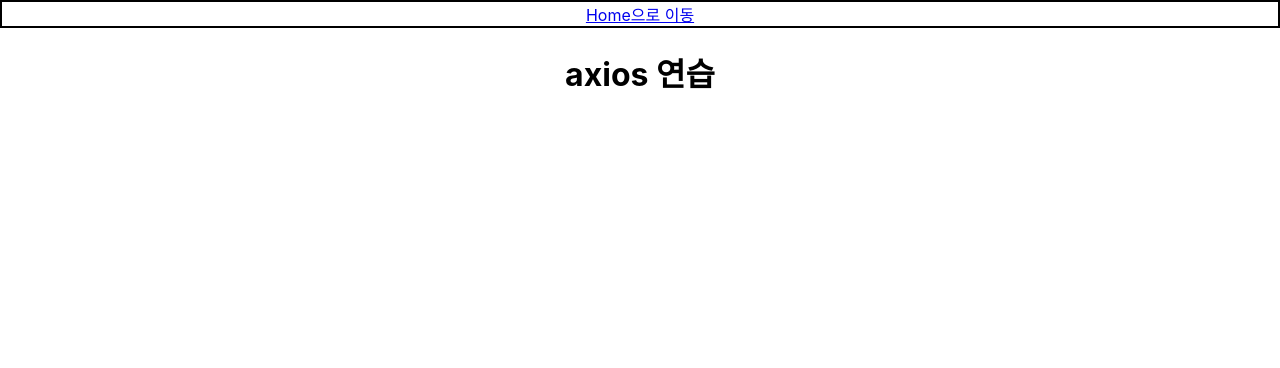
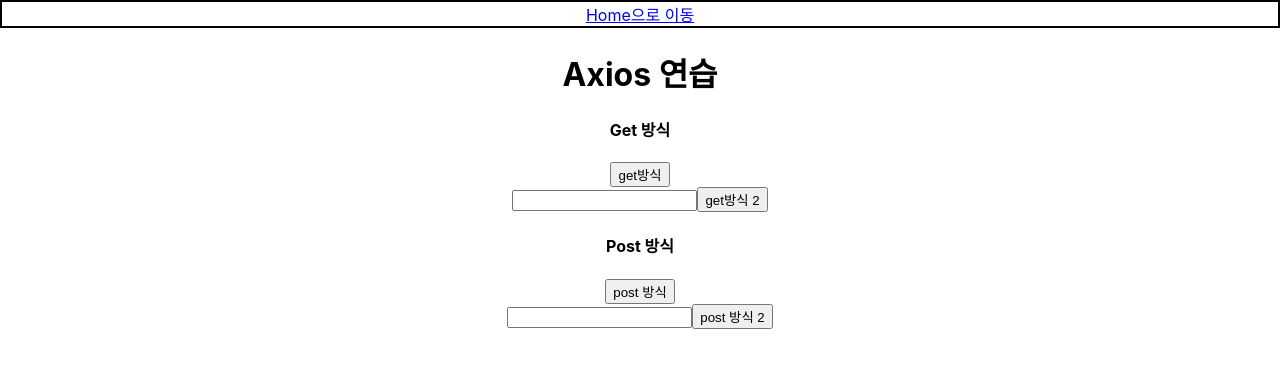
Before and after one commit to KimGiHyeon0120/React, a React (Create React App) app: page /ax1 in a window 1280 px wide. Shown: the top 368 px of the page. Built offline with nearby package versions, Linux system fonts and the light colour scheme.

Commit message:
Ref사용

```diff
--- a/src/App.js
+++ b/src/App.js
@@ -15,6 +15,8 @@
 
 import Ax1 from './comp/ax/ax01'
 
+
+import Ref from './comp/inp/Ref01'
 
 
 function App() {
@@ -38,6 +40,9 @@
 
 
           <Route path={"/ax1"} element={<Ax1 />} />
+
+
+          <Route path={"/ref"} element={<Ref />} />
 
         </Routes>
       </BrowserRouter>
@@ -64,6 +69,9 @@
       <h1>Axios</h1>
       <Link to="/ax1">Axios</Link>
 
+      <h1>Ref사용하기</h1>
+      <Link to="/ref">Ref</Link>
+
     </div>
   );
 }
--- a/src/comp/ax/ax01.js
+++ b/src/comp/ax/ax01.js
@@ -1,11 +1,93 @@
+import axios from 'axios'
+import { useRef, useState } from 'react';
+
+export default function Ax1() {
+
+    const [지역, 변경지역] = useState([]);
+    const text = useRef(); // 변수를 가상 dom에만 저장을 하고요. 랜더 현상 x.
+    // 사용자에게 변화 되는 데이터를 보여줄 필요가 없지만.
+    // 데이터는 저장
+
+    const text2 = useRef();
+
+    function axios01() {
+        console.log('==== axios get 방식'); //키보드 이슈 심각하다.
+
+
+        axios.get('http://localhost:8080/api/area/list')
+        .then(res => {
+            console.log(res);
+            if(res.data.code === '200') {
+                변경지역(res.data.data);
+            }
+        })
+
+        // Promise 라는 JavaScript 기능하고 비슷.
+        // ES 6 문법.
+        //
+    }
+
+    //useRef
+
+    function axios2() {
+        // document.getElementById('aaa')  == text.current
+        console.log(text.current.value);
+
+        const obj = {
+            id: '1'
+        }
+
+        console.log(obj);
+
+        axios.get('http://localhost:8080/api/area/byId', {params: {
+            id: '1'
+        }})
+        .then(res => {
+            console.log(res);
+        })
+
+    }
+
+    function axios3() {
+        axios.post('http://localhost:8080/api/member/list')
+        .then( res => {
+            console.log(res);
+        })
+    }
+
+    function axios4()  {
+        const obj = {
+            "id": text2.current.value
+        } // { "id": "hello World"}
+        axios.post('http://localhost:8080/api/member/findId', JSON.stringify(obj)
+        , {
+            headers: {
+                'Content-Type': 'application/json'
+            }
+        }
+        )
+        .then(res => {
+            console.log(res);
+        })
+    }
 
 
 
+    return (
+        <div>
+            <h1>Axios 연습</h1>
+            <h4>Get 방식</h4>
+            <input type='button' onClick={axios01} value='get방식' /><br/>
+            <input type='text' ref={text} ></input>
+            <input type='button' onClick={axios2} value='get방식 2' />
+            <h4>Post 방식</h4>
+            {/* method // 전송 방법: method, GET, POST ( TOMCAT은 GET, POST만 지원 ) */}
 
-export default function Ax1(){
-    return(
-        <div>
-            <h1>axios 연습</h1>
+            <input type='button' onClick={axios3} value='post 방식' /><br/>
+            <input type='text' ref={text2} />
+            <input type='button' onClick={axios4} value='post 방식 2' />
+
+
         </div>
     )
 }
--- /dev/null
+++ b/src/comp/inp/Ref01.js
@@ -0,0 +1,37 @@
+import { useState, useRef } from "react"
+
+export default function Study() {
+
+    const [값1, 변경값1] = useState(0);
+    const 값2 = useRef(0);
+    let data = 0;
+
+    return (
+        <div>
+            <h3>useState</h3>
+                <input type='button' value='값 증가' onClick={
+                    () => {
+                        변경값1(값1+1);
+                        console.log('state: ', 값1);
+                    }
+                }/>{값1}
+
+            <h3>useRef</h3>
+                <input type='button' value='값 증가' onClick={
+                    () => {
+                        값2.current++;
+                        console.log('ref: ', 값2);
+                    }
+                }/>{값2.current}
+
+            <h3>js</h3>
+                <input type='button' value='값 증가' onClick={
+                    () => {
+                        data++;
+                        console.log(data);
+                    }
+                }/>{data}
+
+        </div>
+    )
+}
```
